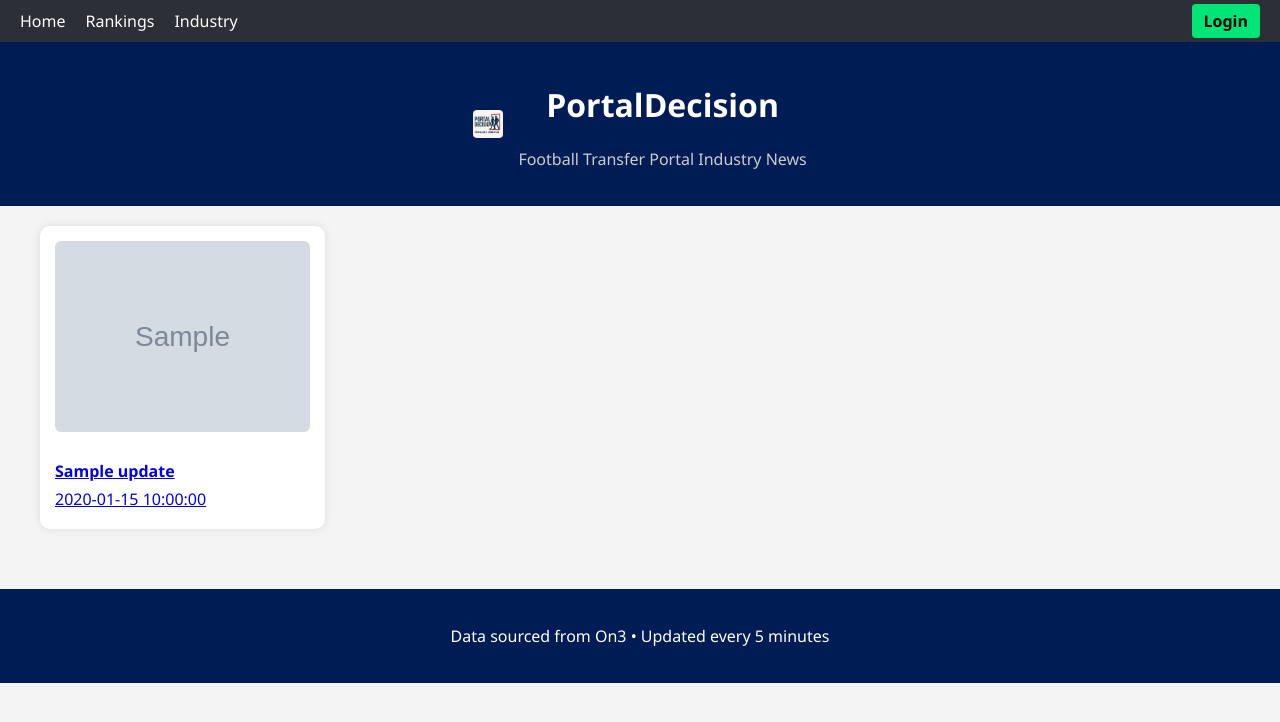
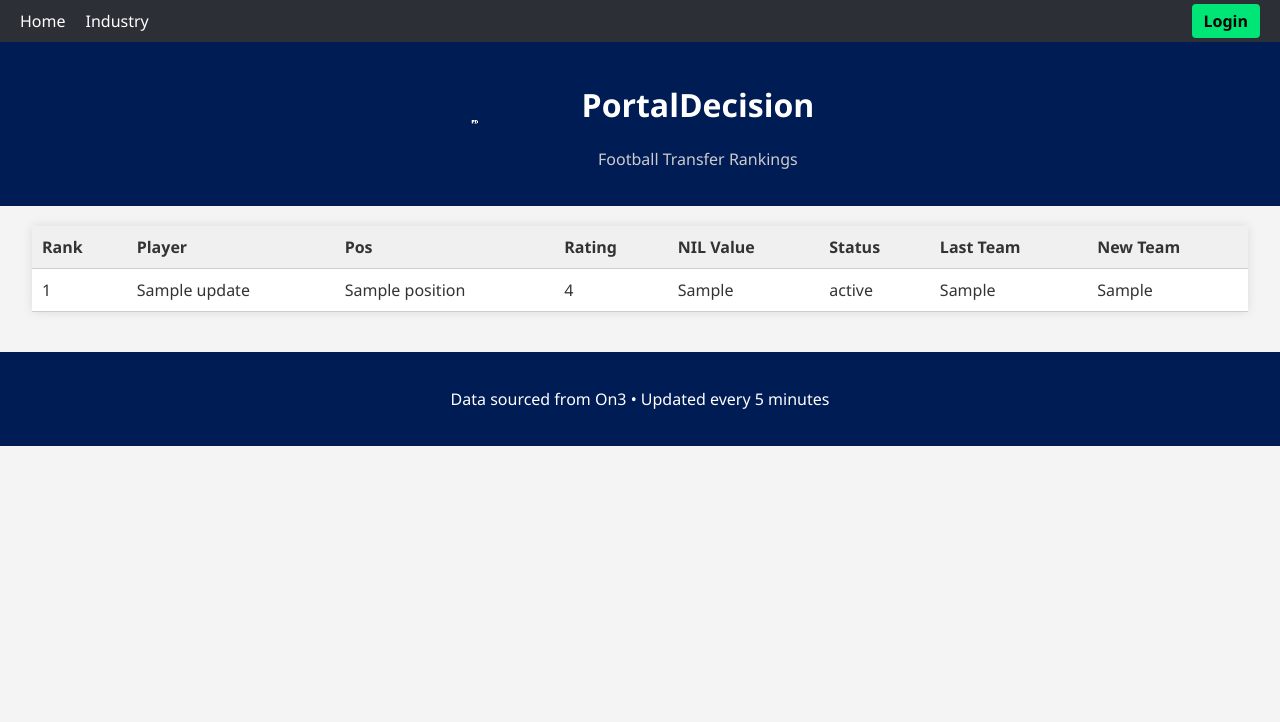
Before and after one commit to ericsjaffe/TransferPortal, a Flask app: template templates/index.html in a window 1280 px wide. Shown: the top 722 px of the page. Run offline with Flask 3, Linux system fonts and the light colour scheme; the template is opened without the code that fills it: most values are stand-ins (such as "Sample title", 1, 10 or a date in 2020); grey boxes marked "Sample" are stand-in pictures.

Commit message:
Add files via upload

```diff
--- a/app.py
+++ b/app.py
@@ -1,16 +1,16 @@
 from flask import Flask, render_template, jsonify
-from scraper import get_industry_transfer_updates
+from scraper import get_ranking_data
 
 app = Flask(__name__)
 
 @app.route("/")
 def home():
-    updates = get_industry_transfer_updates()
+    updates = get_ranking_data()
     return render_template("index.html", updates=updates)
 
 @app.route("/api/updates")
 def api_updates():
-    return jsonify(get_industry_transfer_updates())
+    return jsonify(get_ranking_data())
 
 if __name__ == "__main__":
     app.run(debug=True)
--- a/requirements.txt
+++ b/requirements.txt
@@ -1,4 +1,4 @@
 flask
-gunicorn
 requests
 beautifulsoup4
+gunicorn
--- a/static/style.css
+++ b/static/style.css
@@ -61,44 +61,23 @@
   color: #ccc;
 }
 
-.grid {
-  display: grid;
-  grid-template-columns: repeat(auto-fill, minmax(260px, 1fr));
-  gap: 20px;
-  padding: 20px;
-  max-width: 1200px;
-  margin: auto;
+.ranking-table {
+  width: 95%;
+  margin: 20px auto;
+  border-collapse: collapse;
+  background: #fff;
+  box-shadow: 0 0 10px rgba(0,0,0,0.1);
 }
 
-.card {
-  background: #fff;
-  border-radius: 10px;
-  box-shadow: 0 0 10px rgba(0,0,0,0.1);
-  padding: 15px;
-  transition: transform 0.2s ease-in-out;
-  text-decoration: none;
-  color: inherit;
+.ranking-table th,
+.ranking-table td {
+  padding: 10px;
+  text-align: left;
+  border-bottom: 1px solid #ccc;
 }
 
-.card:hover {
-  transform: translateY(-5px);
-}
-
-.card h2 {
-  font-size: 1rem;
-  margin-bottom: 6px;
-}
-
-.card p {
-  margin: 4px 0;
-}
-
-.card-image {
-  width: 100%;
-  height: auto;
-  border-radius: 6px;
-  margin-bottom: 10px;
-  object-fit: cover;
+.ranking-table th {
+  background: #f0f0f0;
 }
 
 footer {
--- a/templates/index.html
+++ b/templates/index.html
@@ -2,16 +2,14 @@
 <html lang="en">
 <head>
   <meta charset="UTF-8">
-  <title>PortalDecision - Transfer Industry</title>
+  <title>PortalDecision Rankings</title>
   <link rel="stylesheet" href="/static/style.css">
-  <meta http-equiv="refresh" content="300">
 </head>
 <body>
 
   <nav class="top-nav">
     <ul>
       <li><a href="/">Home</a></li>
-      <li><a href="/rankings">Rankings</a></li>
       <li><a href="/industry">Industry</a></li>
       <li style="margin-left:auto;"><a href="/login" class="btn">Login</a></li>
     </ul>
@@ -21,22 +19,39 @@
     <img src="/static/logo.png" alt="PortalDecision Logo" class="site-logo">
     <div>
       <h1>PortalDecision</h1>
-      <p class="subtitle">Football Transfer Portal Industry News</p>
+      <p class="subtitle">Football Transfer Rankings</p>
     </div>
   </header>
 
-  <main class="grid">
-    {% for update in updates %}
-    <div class="card">
-      <a href="{{ update.link }}" target="_blank">
-        {% if update.image %}
-        <img src="{{ update.image }}" alt="{{ update.title }}" class="card-image">
-        {% endif %}
-        <h2>{{ update.title }}</h2>
-        <p class="time">{{ update.time }}</p>
-      </a>
-    </div>
-    {% endfor %}
+  <main>
+    <table class="ranking-table">
+      <thead>
+        <tr>
+          <th>Rank</th>
+          <th>Player</th>
+          <th>Pos</th>
+          <th>Rating</th>
+          <th>NIL Value</th>
+          <th>Status</th>
+          <th>Last Team</th>
+          <th>New Team</th>
+        </tr>
+      </thead>
+      <tbody>
+        {% for u in updates %}
+        <tr>
+          <td>{{ u.rank }}</td>
+          <td>{{ u.name }}</td>
+          <td>{{ u.position }}</td>
+          <td>{{ u.rating }}</td>
+          <td>{{ u.nil_value }}</td>
+          <td>{{ u.status }}</td>
+          <td>{{ u.last_team }}</td>
+          <td>{{ u.new_team }}</td>
+        </tr>
+        {% endfor %}
+      </tbody>
+    </table>
   </main>
 
   <footer>
```
Also changed, not shown: scraper.py (+28 -23 lines), static/logo.png.
